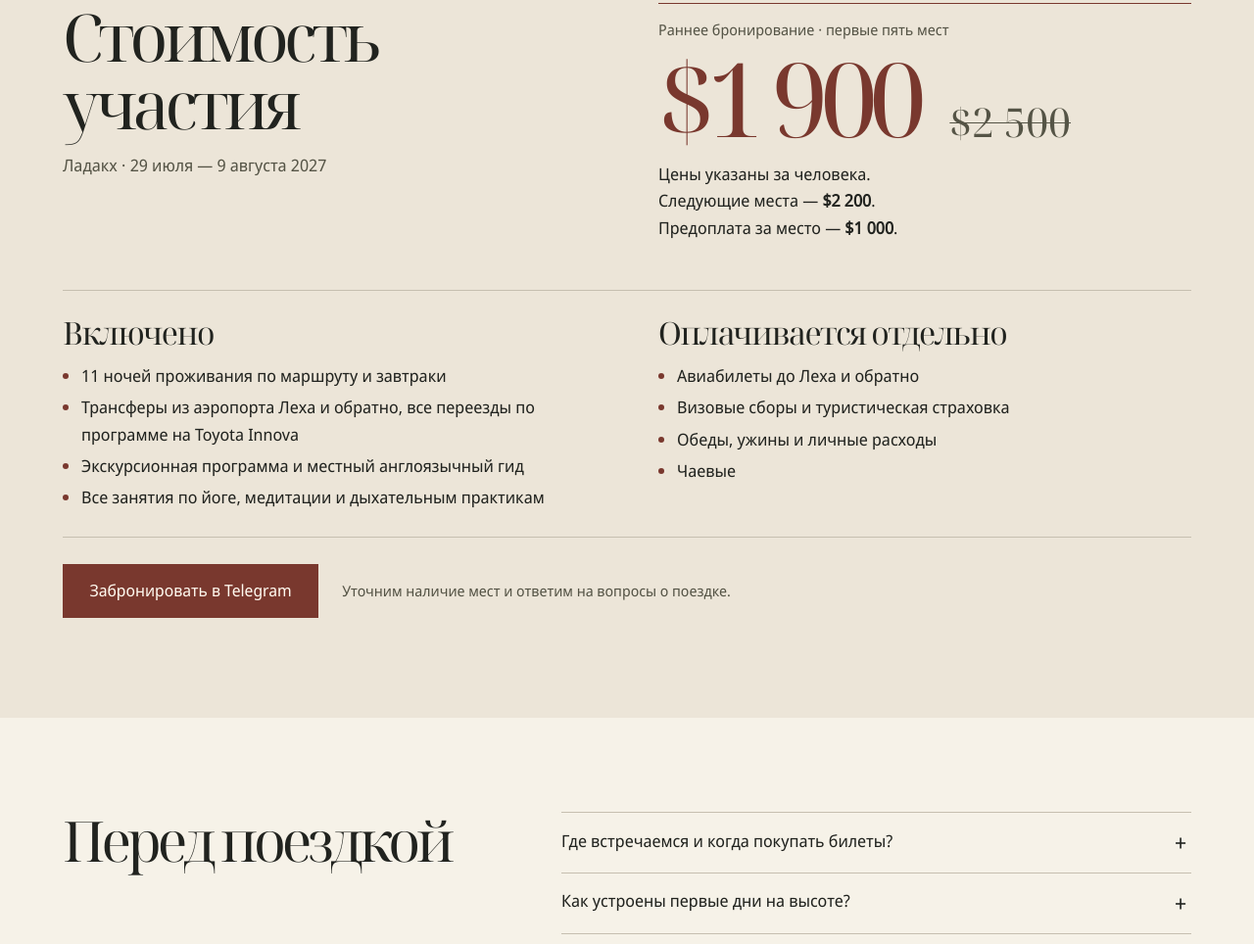
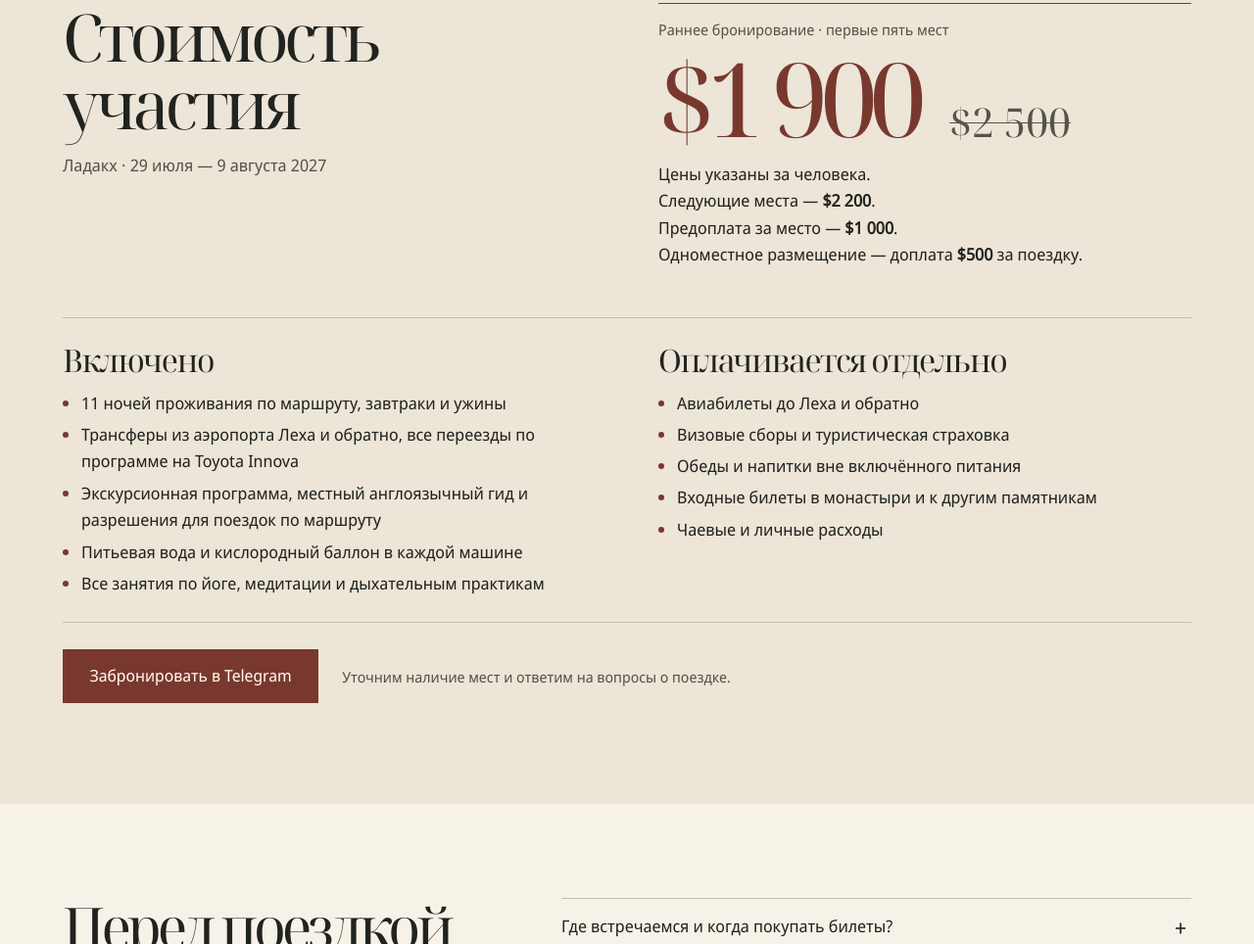
Before and after one commit to utromaya-code/travel-hub, a plain HTML site: page ladakh/index.html in a window 1280 px wide. Shown: the part 5250-6214 px from the top of the page at 98% size. Drawn offline with Linux system fonts and the light colour scheme.

Commit message:
Update Ladakh meals, inclusions, and single-room supplement

```diff
--- a/ladakh/index.html
+++ b/ladakh/index.html
@@ -215,16 +215,17 @@
           <div class="price-block">
             <div class="price-label">Раннее бронирование · первые пять мест</div>
             <p class="price"><span>$1&nbsp;900</span> <del>$2&nbsp;500</del></p>
-            <p>Цены указаны за человека.<br>Следующие места — <strong>$2&nbsp;200</strong>.<br>Предоплата за место — <strong>$1&nbsp;000</strong>.</p>
+            <p>Цены указаны за человека.<br>Следующие места — <strong>$2&nbsp;200</strong>.<br>Предоплата за место — <strong>$1&nbsp;000</strong>.<br>Одноместное размещение — доплата <strong>$500</strong> за поездку.</p>
           </div>
         </div>
         <div class="cost-details">
           <div>
             <h3>Включено</h3>
             <ul>
-              <li>11 ночей проживания по маршруту и завтраки</li>
+              <li>11 ночей проживания по маршруту, завтраки и ужины</li>
               <li>Трансферы из аэропорта Леха и обратно, все переезды по программе на Toyota Innova</li>
-              <li>Экскурсионная программа и местный англоязычный гид</li>
+              <li>Экскурсионная программа, местный англоязычный гид и разрешения для поездок по маршруту</li>
+              <li>Питьевая вода и кислородный баллон в каждой машине</li>
               <li>Все занятия по йоге, медитации и дыхательным практикам</li>
             </ul>
           </div>
@@ -233,8 +234,9 @@
             <ul>
               <li>Авиабилеты до Леха и обратно</li>
               <li>Визовые сборы и туристическая страховка</li>
-              <li>Обеды, ужины и личные расходы</li>
-              <li>Чаевые</li>
+              <li>Обеды и напитки вне включённого питания</li>
+              <li>Входные билеты в монастыри и к другим памятникам</li>
+              <li>Чаевые и личные расходы</li>
             </ul>
           </div>
         </div>
```
